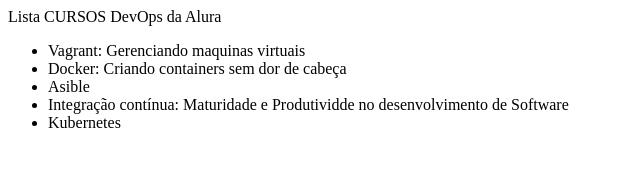
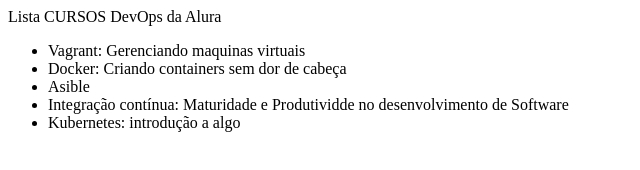
Before and after one commit to ziluls4ama/test-1-, a plain HTML site: page index.html in a window 1280 px wide. Shown: the whole page, without its empty margins (0-640 px from the left). Drawn offline with Linux system fonts and the light colour scheme.

Commit message:
Alterando nome curso kubernetes

```diff
--- a/index.html
+++ b/index.html
@@ -10,7 +10,7 @@
         <li>Docker: Criando containers sem dor de cabeça</li>
         <li>Asible</li>
         <li>Integração contínua: Maturidade e Produtividde no desenvolvimento de Software</li>
-        <li>Kubernetes</li>
+        <li>Kubernetes: introdução a algo</li>
     </ul>
 </body>
 </html>
```
